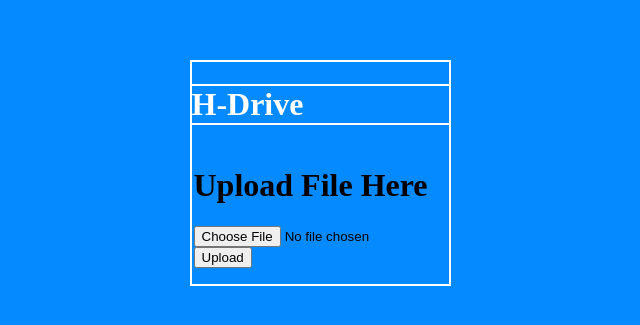
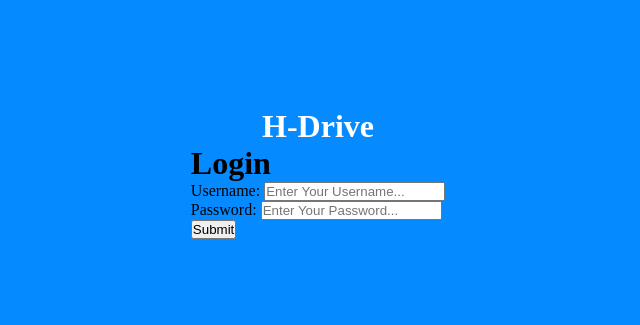
Before and after one commit to Kanaka-Harsha/HS3, a React (Vite) app: page / in a window 1280 px wide. Shown: the part 227-552 px from the top of the page, without its empty margins (322-962 px from the left). Built offline with nearby package versions, Linux system fonts and the light colour scheme.

Commit message:
Modified Front-End

```diff
--- a/src/App.css
+++ b/src/App.css
@@ -1,15 +1,15 @@
-.container
+#container
 {
     display:flex;
-    justify-content: space-evenly;
+    justify-content: center;
     align-items: center;
     flex-direction:column;
+    height:100%;
     width:100%;
-    border:2px solid white;
 }
 .header
 {
-    border:2px solid white;
+    text-align: center;
     color:white;
     width:100%;
 }
--- a/src/App.jsx
+++ b/src/App.jsx
@@ -1,12 +1,38 @@
 import { useState } from 'react'
 import Upload from './upload'
+import Login from './login'
 import './App.css'
 
 function App() {
+
+  const [isLoggedin, setIsLoggedIn] = useState(() => {
+    return localStorage.getItem("isLoggedin") === "true";
+  });
+
+  const handleLogin = () => {
+    localStorage.setItem("isLoggedin", "true");
+    setIsLoggedIn(true);
+  };
+
+  const handleLogout = () => {
+    localStorage.removeItem("isLoggedin");
+    setIsLoggedIn(false);
+  };
+
   return (
-    <div className="container">
+    <div id="container">
       <h1 className="header">H-Drive</h1>
-      <Upload/>
+
+      {isLoggedin ? (
+        <>
+          <Upload />
+          <button onClick={handleLogout}>
+             Log Out
+          </button>
+        </>
+      ) : (
+        <Login onLogin={handleLogin} />
+      )}
     </div>
   )
 }
--- a/src/index.css
+++ b/src/index.css
@@ -1,12 +1,17 @@
-body
+* {
+    box-sizing: border-box;
+    margin: 0;
+    padding: 0;
+
+}
+
+#root
 {
-    margin:0;
-    padding:0;
     background-color: rgb(5, 138, 255);
     height:100vh;
     width:100%;
     display:flex;
-    justify-content: space-evenly;
+    justify-content: center;
     align-items: center;
     flex-direction:column;
 }
--- /dev/null
+++ b/src/login.jsx
@@ -0,0 +1,45 @@
+import './login.css'
+import { useState } from 'react'
+
+
+function Login({ onLogin })
+{
+    const [username, setUsername]=useState("");
+    const [password, setPassword]=useState("");
+    const [error, setError]=useState("");
+
+    const id="HarshaK";
+    const pass="password";
+
+    const checkLogin =(e)=>
+    {
+        e.preventDefault();
+        if(username==id && password==pass)
+        {
+            onLogin();
+            setError("");
+        }
+        else
+        {
+            setError("Wrong Username or Password!!. Please try again.");
+        }
+    };
+
+    return (
+        <div className='loginContainer'>
+            {error && <p style={{color: 'red'}}>{error}</p>}
+            <h1>Login</h1>
+            <form id="loginForm" onSubmit={checkLogin}>
+                <label>Username: </label>
+                <input type='text' id="username" value={username} onChange={(e) => setUsername(e.target.value)} placeholder="Enter Your Username..."></input>
+                <br></br>
+                <label>Password: </label>
+                <input type='password' id="password" value={password} onChange={(e) => setPassword(e.target.value)} placeholder="Enter Your Password..."></input>
+                <br></br>
+                <button type="submit" id="subBtn">Submit</button>
+            </form>
+        </div>
+    );
+}
+
+export default Login
```
Also changed, not shown: src/upload.jsx (+0 -21 lines), src/login.css (added).
